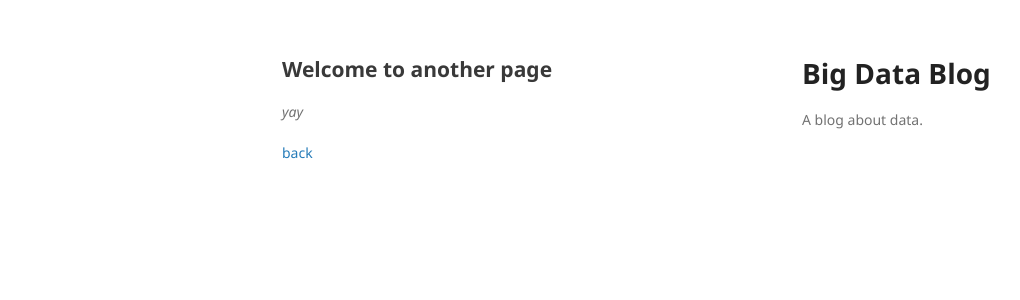
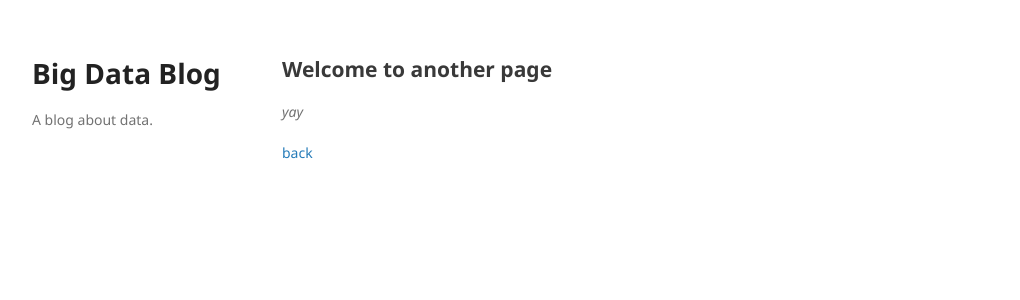
Before and after one commit to benquachtran/bigdatablog, a Jekyll site: the page built from another-page.md, in a window 1280 px wide. Shown: the top 300 px of the page, without its empty margins (88-1108 px from the left). Built offline with Jekyll 4.4.1, drawn with Linux system fonts in a browser that asks for light colours; our own code applies the rules of GitHub Pages for plain Markdown files.

Commit message:
Update jekyll-theme-minimal.scss

```diff
--- a/_sass/jekyll-theme-minimal.scss
+++ b/_sass/jekyll-theme-minimal.scss
@@ -109,7 +109,7 @@ header {
   width:270px;
   float:left;
   position:fixed;
-  right:120px;
+  left:120px;
   -webkit-font-smoothing:subpixel-antialiased;
 }
 
```
